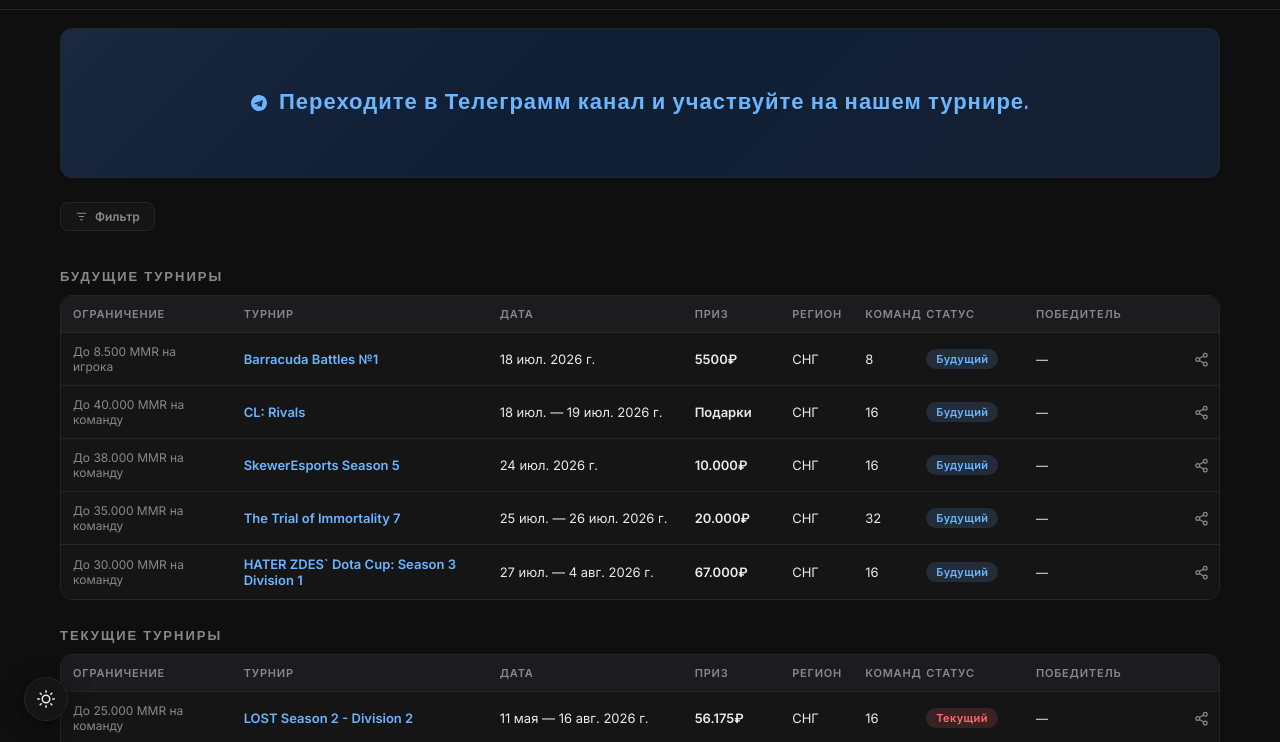
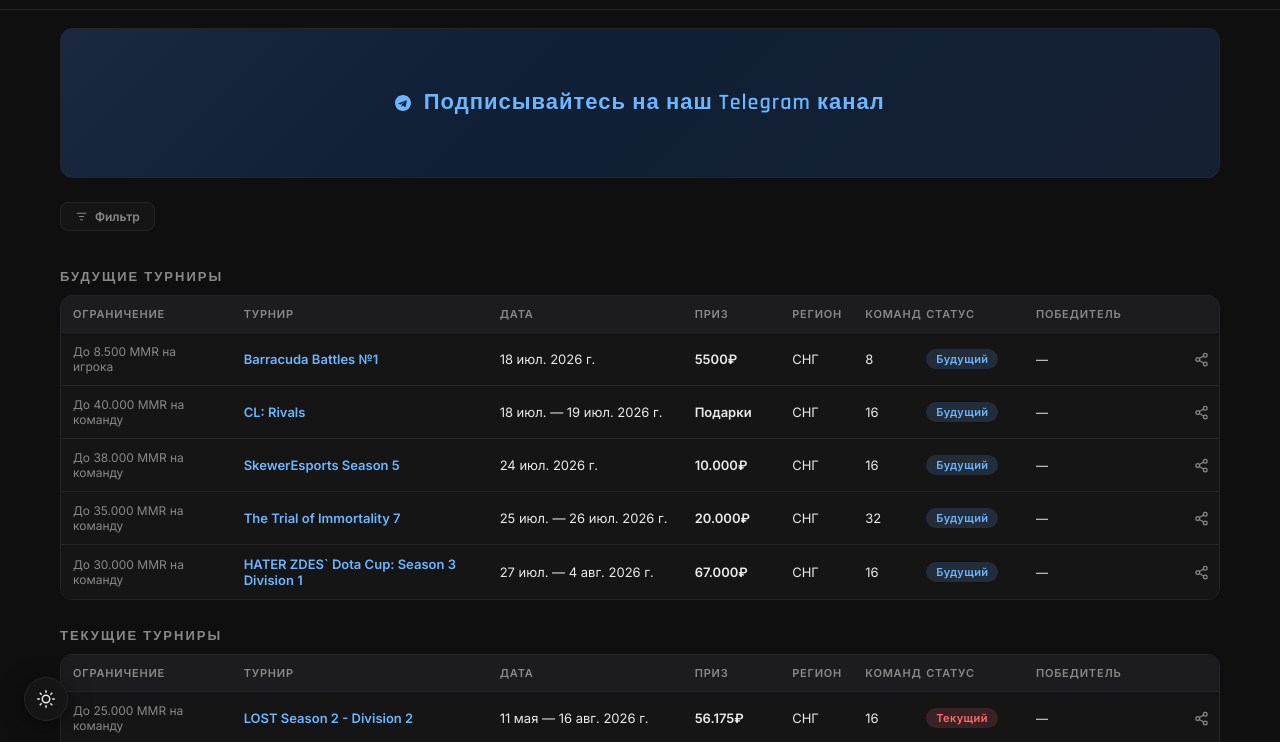
Before and after one commit to GOTFeSports/anypedia, a plain HTML site: page index.html in a window 1280 px wide. Shown: the part 55-797 px from the top of the page. Drawn offline with Linux system fonts and the light colour scheme; no server answers.

Commit message:
Update index.html

```diff
--- a/index.html
+++ b/index.html
@@ -1043,7 +1043,7 @@
   <a class="banner-placeholder" href="https://t.me/anylvlcommunity" target="_blank" rel="noopener"
      id="bannerPlaceholder" style="display:none; text-decoration:none;">
     <svg width="16" height="16" viewBox="0 0 24 24" fill="currentColor"><path d="M12 0C5.373 0 0 5.373 0 12s5.373 12 12 12 12-5.373 12-12S18.627 0 12 0zm5.894 8.221-1.97 9.28c-.145.658-.537.818-1.084.508l-3-2.21-1.447 1.394c-.16.16-.295.295-.605.295l.213-3.053 5.56-5.023c.242-.213-.054-.333-.373-.12L8.32 14.173l-2.96-.924c-.643-.204-.657-.643.136-.953l11.57-4.461c.537-.194 1.006.131.828.386z"/></svg>
-    &nbsp; Переходите в Телеграмм канал и участвуйте на нашем турнире.
+    &nbsp; Подписывайтесь на наш Telegram канал
   </a>
 </div>
 
```
